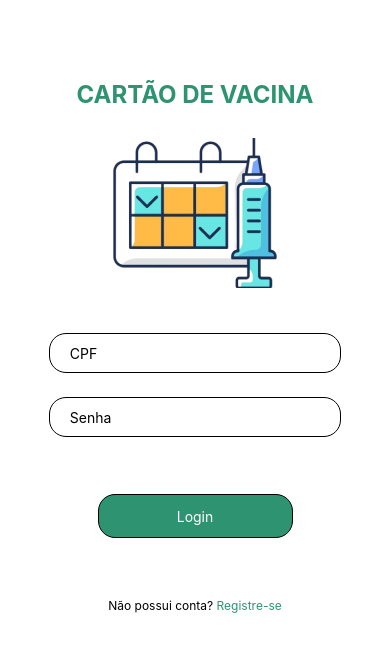
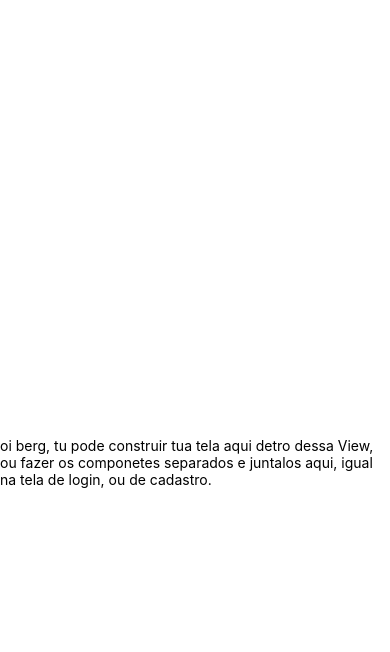
Before and after one commit to Marlonjms/app-mobile-vacina, a React Native app: screen /dados_do_usuario in a window 390 px wide. Shown: the top 652 px of the page. Built offline with nearby package versions, Linux system fonts and the light colour scheme.

Commit message:
adicione a tela de usúario no tab naviagation

```diff
--- a/src/componentes/Titulos_e_Logos/index.js
+++ b/src/componentes/Titulos_e_Logos/index.js
@@ -34,7 +34,7 @@ export function MargemSuperioHome(){
         /*Essa view vai servir para mostrar a imagen/logo do app(calendario com a vacina azul)*/
 
         <View style={styles.MargemSuperior}>
-
+      <Text> vou colocar a imagen de perfil aqui ainda</Text>
         </View>
 
 
--- /dev/null
+++ b/src/pages/Dados_do_usuario/index.js
@@ -0,0 +1,36 @@
+import React from 'react';
+import { View, StyleSheet, SafeAreaView,Text } from 'react-native';
+
+
+const DadosUsuario = () => {
+  return (
+    <SafeAreaView style={styles.container}>
+      <View style={styles.innerContainer}>
+
+
+        <Text>
+
+            oi berg, tu pode construir tua tela aqui detro dessa View, ou fazer os
+             componetes separados e juntalos aqui, igual na tela de login, ou de cadastro.
+
+        </Text>
+
+      </View>
+    </SafeAreaView>
+  );
+}
+
+const styles = StyleSheet.create({
+  container: {
+    flex: 1,
+    backgroundColor: '#FFFFFF',
+  },
+  innerContainer: {
+    flexGrow: 1,
+    justifyContent: 'center',
+    alignItems: 'center',
+    paddingTop: 80, // Ajuste o valor conforme necessário
+  },
+});
+
+export default DadosUsuario;
--- a/src/pages/paginaHome/index.js
+++ b/src/pages/paginaHome/index.js
@@ -5,6 +5,7 @@ import { createBottomTabNavigator } from '@react-navigation/bottom-tabs';
 import { SimpleLineIcons, Octicons, Ionicons } from '@expo/vector-icons';
 import CadastroConsulta from '../PaginaConsultar_cadastrar_vacina';
 import { ImageLogoPacienteHome, MargemSuperioHome, TitleHOme} from '../../componentes/Titulos_e_Logos/index';
+import DadosUsuario from '../Dados_do_usuario';
 
 const Tab = createBottomTabNavigator();
 
@@ -44,13 +45,13 @@ export default function Home() {
           tabBarIcon: ({ color }) => <Ionicons name="add-circle-outline" size={24} color={color} />,
         }}
       />
-    {/**  <Tab.Screen
-        name="Consultar vacina"
-        component={CadastroConsulta}
+      <Tab.Screen
+        name="Usuario"
+        component={DadosUsuario}
         options={{
-          tabBarIcon: ({ color }) => <Octicons name="list-ordered" size={24} color={color} />,
+          tabBarIcon: ({ color }) => <Octicons name="person" size={24} color={color} />,
         }}
-      /> */}
+      />
     </Tab.Navigator>
   );
 }
--- a/src/routes/tab.routs.js
+++ b/src/routes/tab.routs.js
@@ -7,6 +7,7 @@ import Cadastro from '../pages/PaginaCadrastoUser';
 import Home from '../pages/paginaHome';
 import FormPaginaLogin from '../componentes/FormLogin';
 import cadastar_consultar from '../pages/PaginaConsultar_cadastrar_vacina';
+import dadosusuario from "../pages/Dados_do_usuario/index"
 
 
 
@@ -47,6 +48,11 @@ export default function TabRoutes() {
           component={cadastar_consultar}
           options={{ headerShown: false }}
         />
+        <Stack.Screen
+          name="dados_do_usuario"
+          component={dadosusuario}
+          options={{ headerShown: false }}
+        />
       </Stack.Navigator>
 
   );
```
